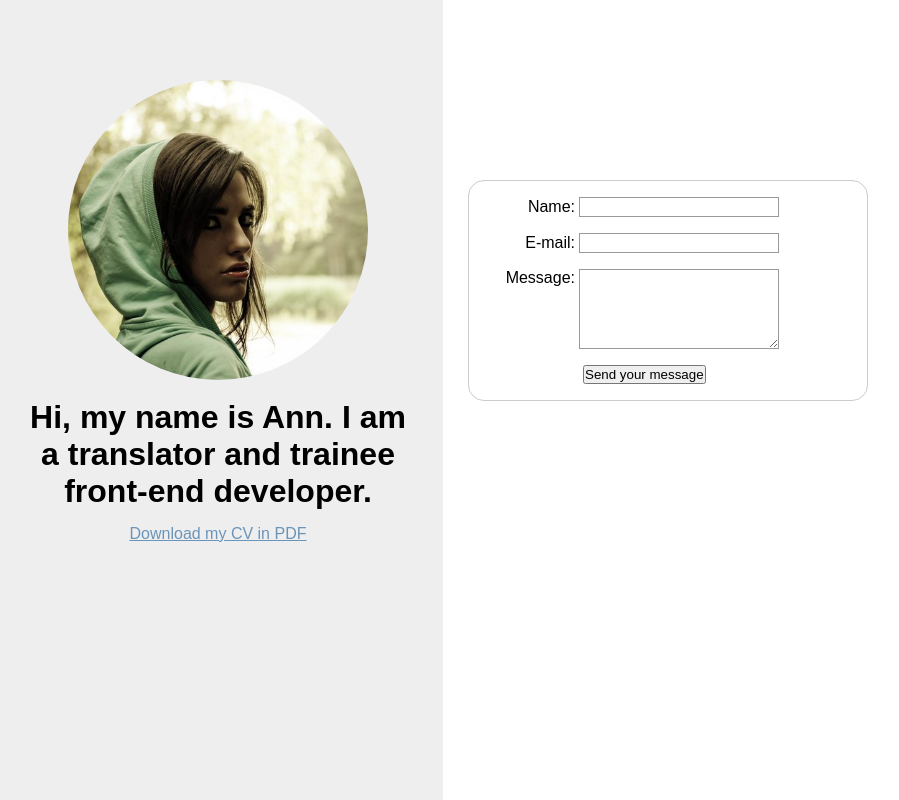
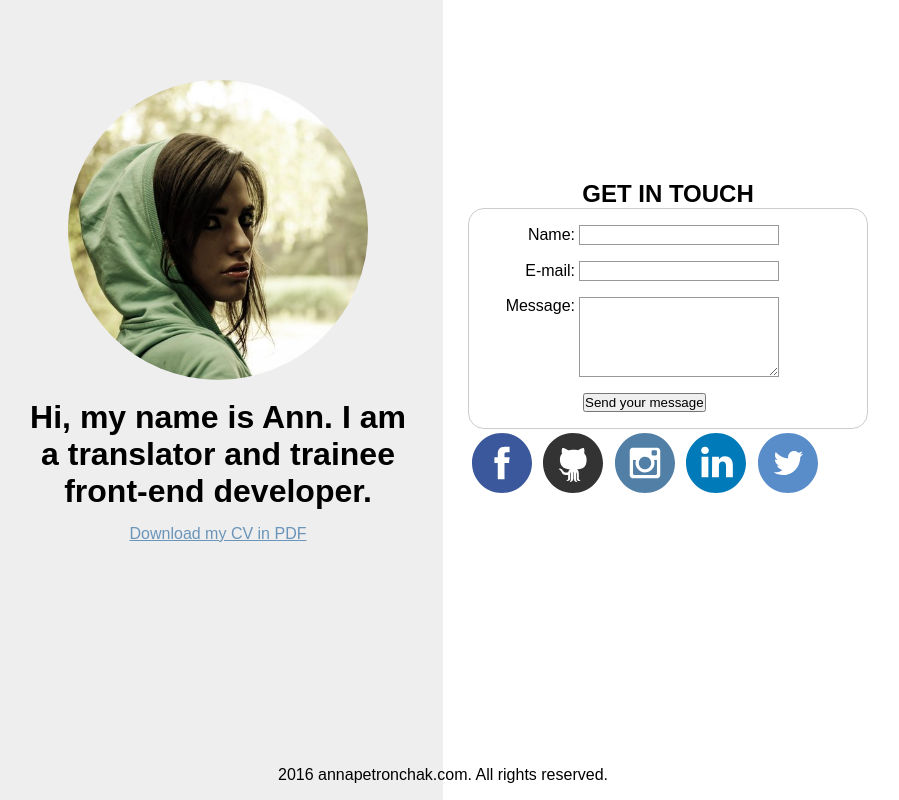
Before and after one commit to annapetronchak/cv, a plain HTML site: page contacts.html in a window 1280 px wide. Shown: the whole page, without its empty margins (197-1096 px from the left). Drawn offline with Linux system fonts and the light colour scheme.

Commit message:
New files added

```diff
--- a/contacts.html
+++ b/contacts.html
@@ -1,10 +1,12 @@
 <!DOCTYPE html>
 <html lang="en">
+
 <head>
   <meta charset="UTF-8">
   <title>Anna's site</title>
   <link rel="stylesheet" href="css/contacts.css">
 </head>
+
 <body>
   <div class="wrapper">
     <div class="sidebar">
@@ -16,28 +18,46 @@
     </div>
     <div class="content">
       <div class="inner">
+        <h2>GET IN TOUCH</h2>
         <form action="https://formspree.io/anna.petronchak@gmail.com" method="POST">
           <div>
             <label for="name">Name:</label>
-        <input type="text" id="name" name="user_name"
-        required/>
+            <input type="text" id="name" name="user_name" required/>
           </div>
           <div>
             <label for="mail">E-mail:</label>
-        <input type="email" id="mail" name="user_mail"
-        required/>
+            <input type="email" id="mail" name="user_mail" required/>
           </div>
           <div>
             <label for="msg">Message:</label>
-        <textarea id="msg" name="user_message"
-        required></textarea>
+            <textarea id="msg" name="user_message" required></textarea>
           </div>
           <div class="button">
             <button type="submit">Send your message</button>
           </div>
         </form>
+        <div class="socials">
+          <a href="https://www.facebook.com/anna.petronchak">
+            <img src="svg/facebook.svg" alt="facebook" />
+          </a>
+          <a href="https://github.com/annapetronchak">
+            <img src="svg/github.svg" alt="github" />
+          </a>
+          <a href="https://www.instagram.com/anna_petronchak/?hl=en">
+            <img src="svg/instagram.svg" alt="instagram" />
+          </a>
+          <a href="https://www.linkedin.com/in/anna-petronchak-43a21542?trk=nav_responsive_tab_profile">
+            <img src="svg/linkedin.svg" alt="linkedin" />
+          </a>
+          <a href="https://twitter.com/annapetronchak?lang=en">
+            <img src="svg/twitter.svg" alt="twitter" />
+          </a>
+          <div class="footer">
+            <p>2016 annapetronchak.com. All rights reserved.</p>
+          </div>
         </div>
       </div>
     </div>
 </body>
+
 </html>
--- a/css/contacts.css
+++ b/css/contacts.css
@@ -16,7 +16,6 @@ a:hover{
 .wrapper{
 
 }
-
 .sidebar{
   float: left;
   width: 50%;
@@ -59,6 +58,9 @@ a:hover{
   border: 1px solid #CCC;
   border-radius: 1em;
 }
+.content h2{
+  text-align: center;
+}
 form div + div {
   margin-top: 1em;
 }
@@ -90,3 +92,14 @@ input, textarea {
   box-sizing: border-box;
   border: 1px solid #999;
 }
+.socials a{
+  text-decoration: none;
+}
+.footer {
+  position: absolute;
+  right: 0;
+  bottom: 0;
+  left: 0;
+  padding: 1rem;
+  text-align: center;
+}
--- a/css/projects.css
+++ b/css/projects.css
@@ -39,7 +39,7 @@ a:hover{
 }
 .content .inner{
   height: 100%;
-  width: 450px;
+  /*width: 450px;*/
   padding: 180px 25px 0;
 }
 .sidebar img{
@@ -52,18 +52,15 @@ a:hover{
 .sidebar h1{
   margin-bottom: 15px;
 }
-.content nav{
+.content{
   text-align: center;
 }
-.content nav a{
-  border: 1px solid #6B94B9;
-  text-decoration: none;
-  padding: 15px;
-  display: block;
-  margin-bottom: 20px;
-  transition: .1s all;
+.resize img{
+  width: 350px;
+  height: 300px;
+  border-radius: 10%;
+  margin-top: 20px;
 }
-.content nav a:hover{
-  background-color: #6B94B9;
-  color: #fff;
+img {
+  display: inline-block;
 }
--- a/css/references.css
+++ b/css/references.css
@@ -52,18 +52,27 @@ a:hover{
 .sidebar h1{
   margin-bottom: 15px;
 }
-.content nav{
+.content img{
+  width: 200px;
+  height: 200px;
+  border-radius: 50%;
+  object-fit: cover;
+  margin-bottom: 15px;
+}
+.content{
   text-align: center;
 }
-.content nav a{
-  border: 1px solid #6B94B9;
-  text-decoration: none;
-  padding: 15px;
-  display: block;
-  margin-bottom: 20px;
-  transition: .1s all;
-}
-.content nav a:hover{
-  background-color: #6B94B9;
-  color: #fff;
-}
+
+
+/*.content nav a{*/
+/*  border: 1px solid #6B94B9;*/
+/*  text-decoration: none;*/
+/*  padding: 15px;*/
+/*  display: block;*/
+/*  margin-bottom: 20px;*/
+/*  transition: .1s all;*/
+/*}*/
+/*.content nav a:hover{*/
+/*  background-color: #6B94B9;*/
+/*  color: #fff;*/
+/*}*/
```
Also changed, not shown: projects.html (+10 -1 lines), references.html (+5 -0 lines), skills.html (+2 -0 lines), jpg/coding.jpg (added), jpg/comingsoon.jpg (added), jpg/htmlcssjs.png (added), jpg/manageweb.jpg (added), jpg/person-flat.png (added), svg/facebook.svg (added), svg/github.svg (added), svg/instagram.svg (added), svg/linkedin.svg (added), svg/twitter.svg (added). Lines whose indentation alone changed are shown as unchanged.
